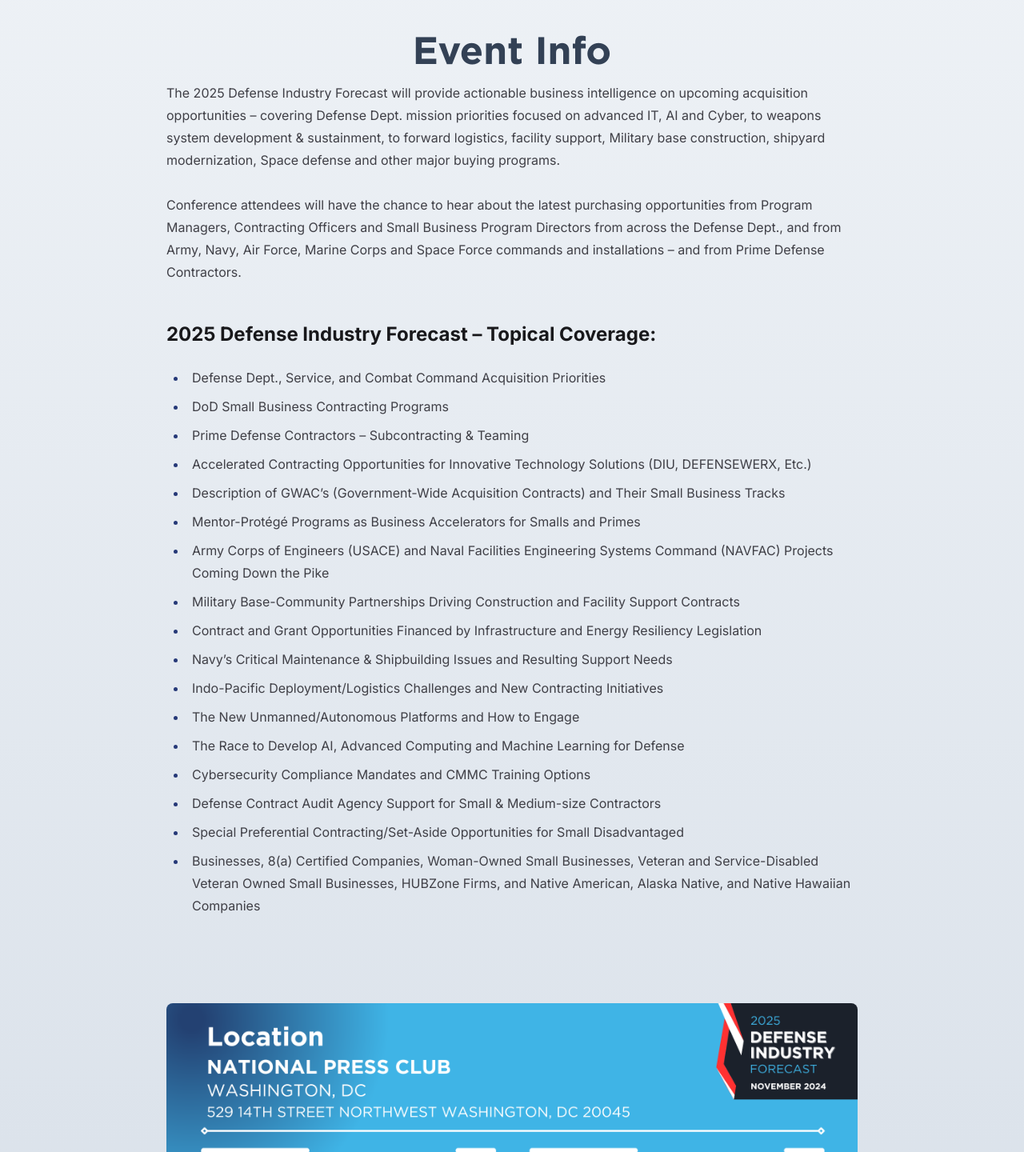
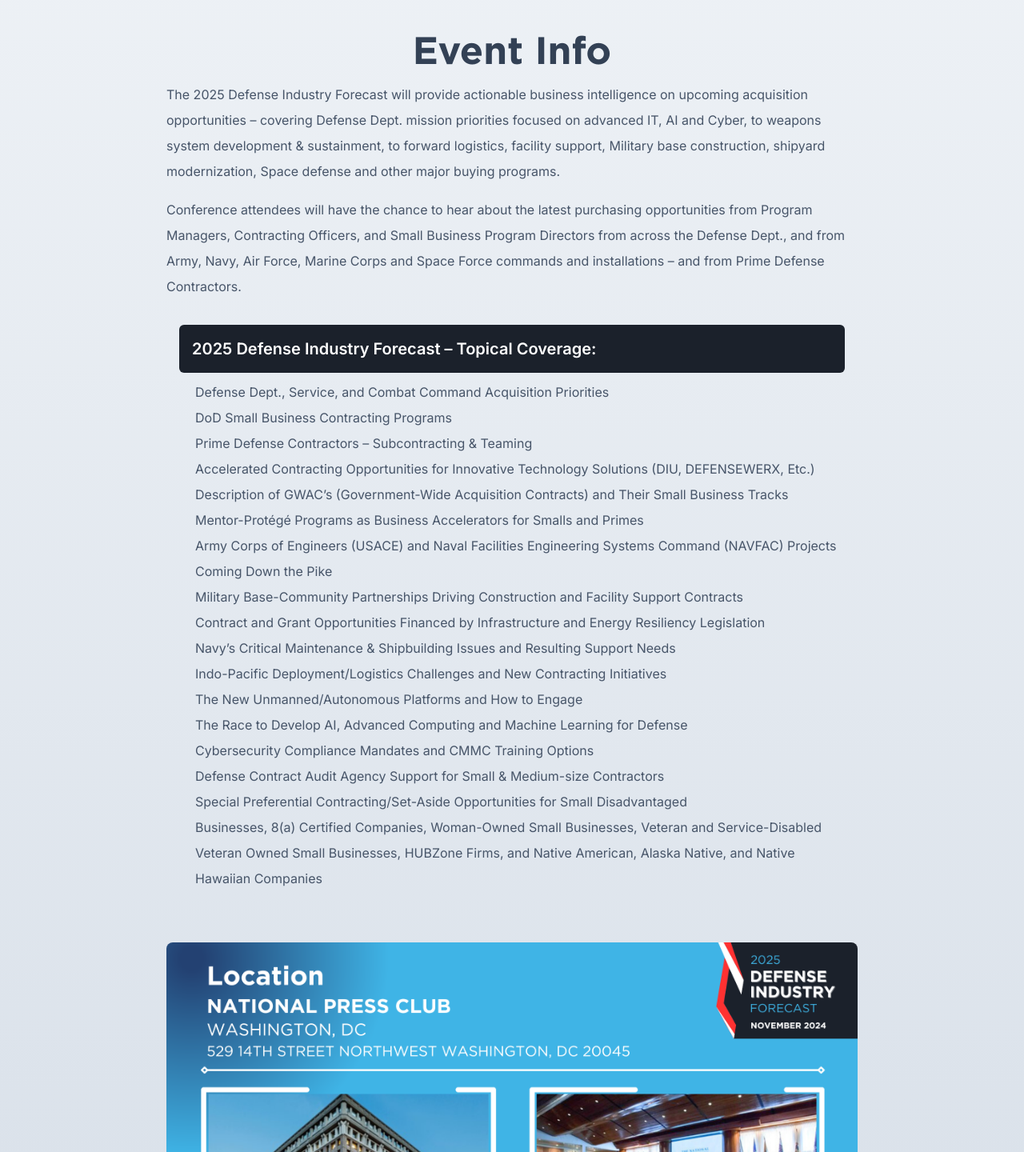
Before and after one commit to masonym/ada-website, a Next.js app: page /events/2025-defense-industry-forecast in a window 1280 px wide. Shown: the part 970-2410 px from the top of the page at 80% size. Built offline with nearby package versions, Linux system fonts and the light colour scheme.

Commit message:
Modified event data structure to pass react fragment

```diff
--- a/src/app/components/RegistrationCard.tsx
+++ b/src/app/components/RegistrationCard.tsx
@@ -15,7 +15,7 @@ type RegistrationProp = {
 const RegistrationCard = ({ item }: RegistrationProp) => {
     return (
         <div className="w-full max-w-sm mx-auto overflow-hidden rounded-lg bg-white shadow-md">
-            <div className="h-40 bg-gradient-to-r from-blue-900 to-blue-700 flex flex-wrap text-center items-center justify-center">
+            <div className="h-40 bg-gradient-to-r from-blue-900 to-blue-700 flex flex-wrap text-center items-center justify-center px-4">
                 <h4 className="text-2xl font-bold text-white">{item.title}</h4>
             </div>
             <div className="p-6">
--- a/src/app/components/Speakers.tsx
+++ b/src/app/components/Speakers.tsx
@@ -14,7 +14,7 @@ export type EventProps = {
     date: string;
     timeStart: string;
     description: string;
-    eventText: string;
+    eventText: React.ReactNode;
     image: string;
     slug: string;
     registerLink: string;
--- a/src/app/events/[slug]/page.tsx
+++ b/src/app/events/[slug]/page.tsx
@@ -59,10 +59,9 @@ export default function EventPage({ params }: { params: { slug: string } }) {
       <h2 className="text-[48px] font-bold font-gotham text-slate-700">
         Event Info
       </h2>
-      <div
-        dangerouslySetInnerHTML={{ __html: event.eventText }}
-        className="prose prose-zinc max-w-none mb-12"
-      />
+      <div className="flex flex-col leading-loose text-slate-600">
+        {event.eventText}
+      </div>
 
       <RegistrationOptions
         event={event}
--- a/src/constants/events.ts
+++ /dev/null
@@ -1,46 +0,0 @@
-export const EVENTS = [
-  {
-    id: 1,
-    title: "2025 Defense Industry Forecast",
-    date: "November 14th, 2024",
-    timeStart: "2024-11-14T14:00:00Z",
-    description: "The 2025 Defense Industry Forecast Will provide actionable business intelligence on upcoming acquisition opportunities — covering Defense Dept. and Combat Command mission priorities — Army, Navy, Air Force, Marine Corps, Space Force and Coast Guard — focused on all major sectors from advanced IT, AI and Cyber, all-domain command & control, and weapons system development & sustainment, to logistics & transport, facility management, Military base building design & construction, energy resiliency and environmental remediation, to new Government-Private Sector collaborations in critical infrastructure security, U.S. manufacturing base revitalization, ship building and shipyard modernization, Space defense and other major initiatives.",
-    eventText: `
-      <p>
-      The 2025 Defense Industry Forecast will provide actionable business intelligence on upcoming acquisition opportunities – covering Defense Dept. mission priorities focused on advanced IT, AI and Cyber, to weapons system development & sustainment, to forward logistics, facility support, Military base construction, shipyard modernization, Space defense and other major buying programs.
-
-      <br></br>
-
-      Conference attendees will have the chance to hear about the latest purchasing opportunities from Program Managers, Contracting Officers and Small Business Program Directors from across the Defense Dept., and from Army, Navy, Air Force, Marine Corps and Space Force commands and installations – and from Prime Defense Contractors.
-      </p>
-      <h2>2025 Defense Industry Forecast – Topical Coverage:</h2>
-      <ul>
-      <li>Defense Dept., Service, and Combat Command Acquisition Priorities</li>
-      <li>DoD Small Business Contracting Programs</li>
-      <li>Prime Defense Contractors – Subcontracting & Teaming</li>
-      <li>Accelerated Contracting Opportunities for Innovative Technology Solutions (DIU, DEFENSEWERX, Etc.)</li>
-      <li>Description of GWAC’s (Government-Wide Acquisition Contracts) and Their Small Business Tracks</li>
-      <li>Mentor-Protégé Programs as Business Accelerators for Smalls and Primes</li>
-      <li>Army Corps of Engineers (USACE) and Naval Facilities Engineering Systems Command (NAVFAC) Projects Coming Down the Pike</li>
-      <li>Military Base-Community Partnerships Driving Construction and Facility Support Contracts</li>
-      <li>Contract and Grant Opportunities Financed by Infrastructure and Energy Resiliency Legislation</li>
-      <li>Navy’s Critical Maintenance & Shipbuilding Issues and Resulting Support Needs</li>
-      <li>Indo-Pacific Deployment/Logistics Challenges and New Contracting Initiatives</li>
-      <li>The New Unmanned/Autonomous Platforms and How to Engage </li>
-      <li>The Race to Develop AI, Advanced Computing and Machine Learning for Defense</li>
-      <li>Cybersecurity Compliance Mandates and CMMC Training Options</li>
-      <li>Defense Contract Audit Agency Support for Small & Medium-size Contractors</li>
-      <li>Special Preferential Contracting/Set-Aside Opportunities for Small Disadvantaged</li>
-      <li>Businesses, 8(a) Certified Companies, Woman-Owned Small Businesses, Veteran and Service-Disabled Veteran Owned Small Businesses, HUBZone Firms, and Native American, Alaska Native, and Native Hawaiian Companies</li>
-      </ul>
-
-      <br></br>
-      <img src="/location.png" class="rounded-lg"></img>
-      `,
-    image: "/2025_DefenseIndustryForecast.png",
-    slug: "2025-defense-industry-forecast",
-    registerLink: "/",
-    password: "ADA2025DIF"
-  },
-  // Add more events here
-];
--- /dev/null
+++ b/src/constants/events.tsx
@@ -0,0 +1,53 @@
+// app/events/[slug]/page.tsx
+
+import Image from "next/image";
+
+export const EVENTS = [
+  {
+    id: 1,
+    title: "2025 Defense Industry Forecast",
+    date: "November 14th, 2024",
+    timeStart: "2024-11-14T14:00:00Z",
+    description: "The 2025 Defense Industry Forecast Will provide actionable business intelligence on upcoming acquisition opportunities — covering Defense Dept. and Combat Command mission priorities — Army, Navy, Air Force, Marine Corps, Space Force and Coast Guard — focused on all major sectors from advanced IT, AI and Cyber, all-domain command & control, and weapons system development & sustainment, to logistics & transport, facility management, Military base building design & construction, energy resiliency and environmental remediation, to new Government-Private Sector collaborations in critical infrastructure security, U.S. manufacturing base revitalization, ship building and shipyard modernization, Space defense and other major initiatives.",
+    eventText: (
+      <div className="max-container font-light">
+        <p className="mb-4 leading-9">
+          The 2025 Defense Industry Forecast will provide actionable business intelligence on upcoming acquisition opportunities – covering Defense Dept. mission priorities focused on advanced IT, AI and Cyber, to weapons system development & sustainment, to forward logistics, facility support, Military base construction, shipyard modernization, Space defense and other major buying programs.
+        </p>
+        <p className="mb-4">
+          Conference attendees will have the chance to hear about the latest purchasing opportunities from Program Managers, Contracting Officers, and Small Business Program Directors from across the Defense Dept., and from Army, Navy, Air Force, Marine Corps and Space Force commands and installations – and from Prime Defense Contractors.
+        </p>
+        <div className="flex flex-col border-0 bg-slate-300 rounded-lg p-4 pt-0 mb-0">
+          <h2 className="text-xl text-white font-semibold mb-2 bg-navy-800 p-4 rounded-md mt-4">2025 Defense Industry Forecast – Topical Coverage:</h2>
+          <ul className="list-disc pl-5">
+            <li>Defense Dept., Service, and Combat Command Acquisition Priorities</li>
+            <li>DoD Small Business Contracting Programs</li>
+            <li>Prime Defense Contractors – Subcontracting & Teaming</li>
+            <li>Accelerated Contracting Opportunities for Innovative Technology Solutions (DIU, DEFENSEWERX, Etc.)</li>
+            <li>Description of GWAC’s (Government-Wide Acquisition Contracts) and Their Small Business Tracks</li>
+            <li>Mentor-Protégé Programs as Business Accelerators for Smalls and Primes</li>
+            <li>Army Corps of Engineers (USACE) and Naval Facilities Engineering Systems Command (NAVFAC) Projects Coming Down the Pike</li>
+            <li>Military Base-Community Partnerships Driving Construction and Facility Support Contracts</li>
+            <li>Contract and Grant Opportunities Financed by Infrastructure and Energy Resiliency Legislation</li>
+            <li>Navy’s Critical Maintenance & Shipbuilding Issues and Resulting Support Needs</li>
+            <li>Indo-Pacific Deployment/Logistics Challenges and New Contracting Initiatives</li>
+            <li>The New Unmanned/Autonomous Platforms and How to Engage </li>
+            <li>The Race to Develop AI, Advanced Computing and Machine Learning for Defense</li>
+            <li>Cybersecurity Compliance Mandates and CMMC Training Options</li>
+            <li>Defense Contract Audit Agency Support for Small & Medium-size Contractors</li>
+            <li>Special Preferential Contracting/Set-Aside Opportunities for Small Disadvantaged</li>
+            <li>Businesses, 8(a) Certified Companies, Woman-Owned Small Businesses, Veteran and Service-Disabled Veteran Owned Small Businesses, HUBZone Firms, and Native American, Alaska Native, and Native Hawaiian Companies</li>
+          </ul>
+        </div>
+        <div className="mt-12">
+          <Image src="/location.png" className="rounded-lg mb-4" alt="Location Map" width={1000} height={400} />
+        </div>
+      </div>
+    ),
+    image: "/2025_DefenseIndustryForecast.png",
+    slug: "2025-defense-industry-forecast",
+    registerLink: "/",
+    password: "ADA2025DIF"
+  },
+  // Add more events here
+];
```
